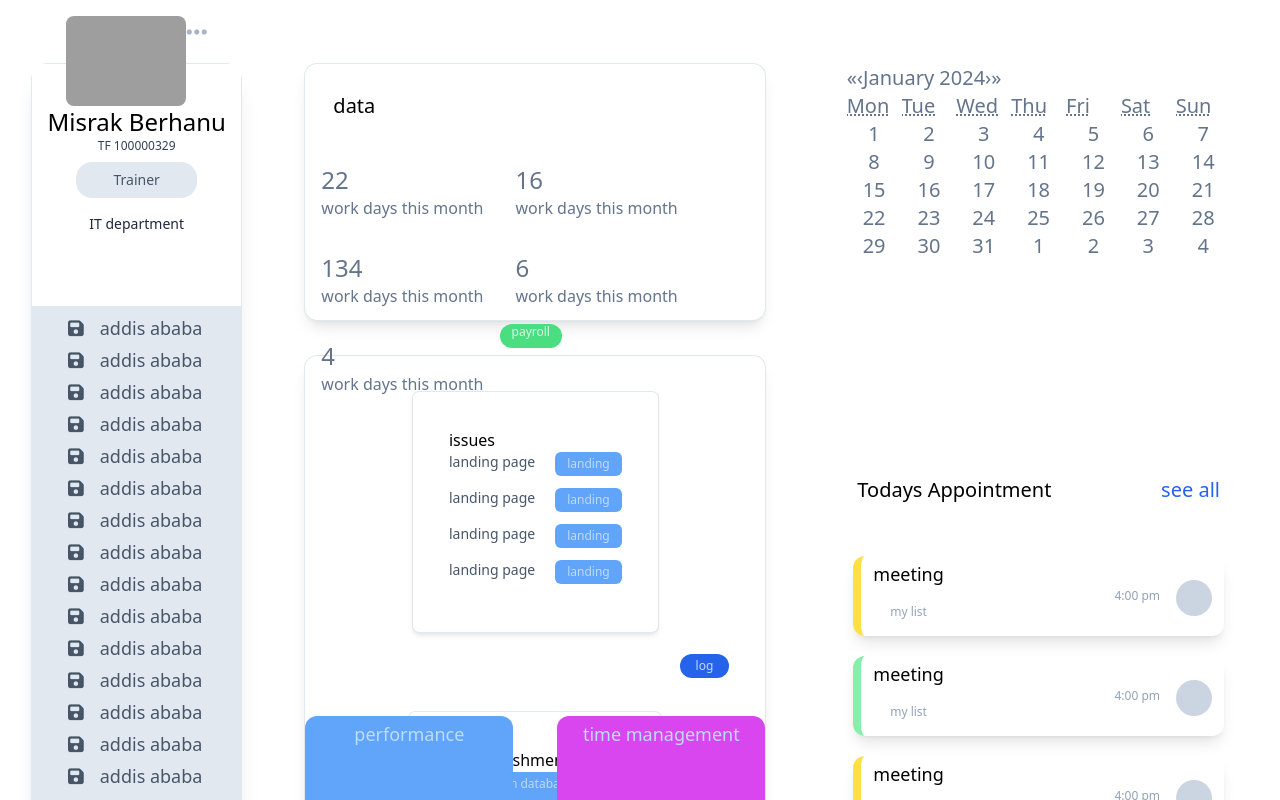
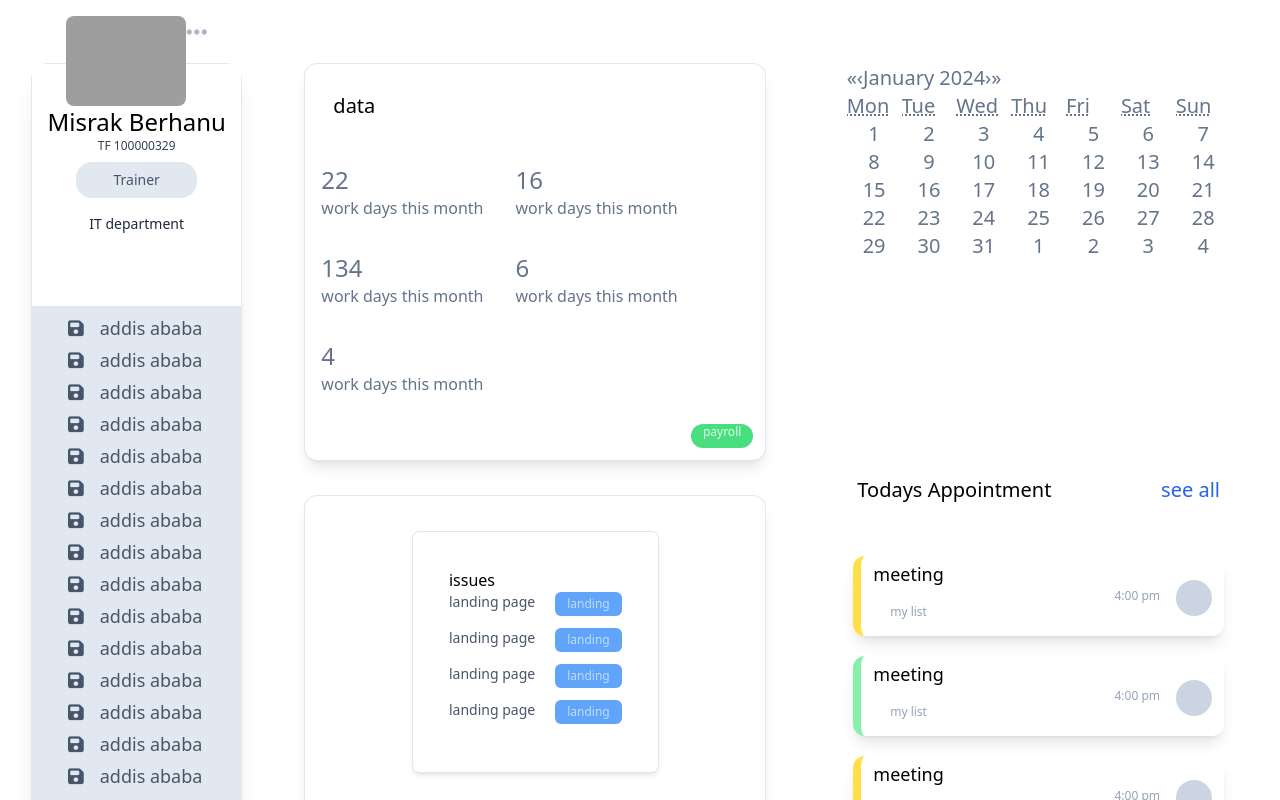
Before and after one commit to Melak-12/teg_school_mangment, a Next.js app: page /profile in a window 1280 px wide. Shown: the top 800 px of the page. Built offline with nearby package versions, Linux system fonts and the light colour scheme; grey boxes are pictures that could not be loaded.

Commit message:
updating ucs color

```diff
--- a/package.json
+++ b/package.json
@@ -13,6 +13,7 @@
     "flowbite": "^2.2.1",
     "next": "14.0.4",
     "react": "^18",
+    "react-bootstrap": "^2.10.0",
     "react-calendar": "^4.8.0",
     "react-dom": "^18"
   },
--- a/src/app/profile/page.jsx
+++ b/src/app/profile/page.jsx
@@ -139,23 +139,22 @@ const ProfileDashboard = () => {
           {status === "" ? (
             <>
               <div className='w-2/3  mx-8 rounded-2xl  '>
-                <div className='flex flex-wrap h-64 shadow-lg rounded-xl ring-1 mb-9 ring-slate-200'>
+                <div className='flex flex-col flex-wrap   shadow-lg rounded-xl ring-1 mb-9 ring-slate-200'>
                   <span className='text-xl p-7'>data</span>
                   <div className='flex  flex-wrap '>
                     {[22, 16, 134, 6, 4].map((item) => (
-                      <div
-                        key={item}
-                        className='flex text-slate-500 p-4  flex-col'
-                      >
-                        <span className='text-2xl'>{item}</span>
-                        <span>work days this month</span>
+                      <div key={item} className='flex text-slate-500 p-4  '>
+                        <div className='flex flex-col'>
+                          <span className='text-2xl'>{item}</span>
+                          <span>work days this month</span>
+                        </div>
                       </div>
                     ))}
-                    <div className='flex justify-end '>
-                      <span className='flex justify-end bg-green-400 text-green-100 text-center text-xs h-6 px-3 rounded-xl -mb-11 '>
-                        payroll
-                      </span>
-                    </div>
+                  </div>
+                  <div className='flex justify-end '>
+                    <span className='flex justify-end bg-green-400 text-green-100 text-center text-xs h-6 px-3 rounded-xl m-3 '>
+                      payroll
+                    </span>
                   </div>
                 </div>
                 <div className='flex flex-wrap h-2/3 rounded-xl shadow-lg ring-1  ring-slate-200'>
--- a/src/app/tools/ucs/page.jsx
+++ b/src/app/tools/ucs/page.jsx
@@ -5,7 +5,7 @@ import AddCourse from "./AddCourse";
 import Link from "next/link";
 
 const Ucs = () => {
-  const [selectedItem, setSelectedItem] = useState(null);
+  const [selectedItem, setSelectedItem] = useState(1);
   const [showBookDetails, setShowBookDetails] = useState(false);
   const [openAddBook, setOpenAddBook] = useState(false);
 
@@ -215,7 +215,7 @@ const Ucs = () => {
                       ))}
                     </div>
                   </div>
-                  <div className='flex flex-col gap-3 pt-4 pr-3 pl-10 h-48 bg-blue-300 text-start w-64 mt-14 mb-1 text-slate-200'>
+                  <div className='flex flex-col gap-3 pt-4 pr-3 pl-10 h-48 bg-violet-400 text-start w-64 mt-14 mb-1 text-slate-200'>
                     <span>ID : ETS0392/12</span>
                     <span>DATA : 12-12,2022</span>
                     <span>CGPA : 3.5</span>
@@ -253,7 +253,7 @@ const Ucs = () => {
                       <span>2.introduction to the design of algorism</span>
                       <span>3.system training </span>
                     </div>
-                    <div className='flex flex-col gap-3 pt-4 pr-3 pl-10 h-60 bg-blue-400 w-full text-start  mt-3 mb-1 text-slate-200'>
+                    <div className='flex flex-col gap-3 pt-4 pr-3 pl-10 h-60 bg-violet-400 w-full text-start  mt-3 mb-1 text-slate-200'>
                       <span className='text-xl px-3 font-bold text-white'>
                         Course material
                       </span>
```
Also changed, not shown: 1 other file (tests, documents, lock files or other folders).
